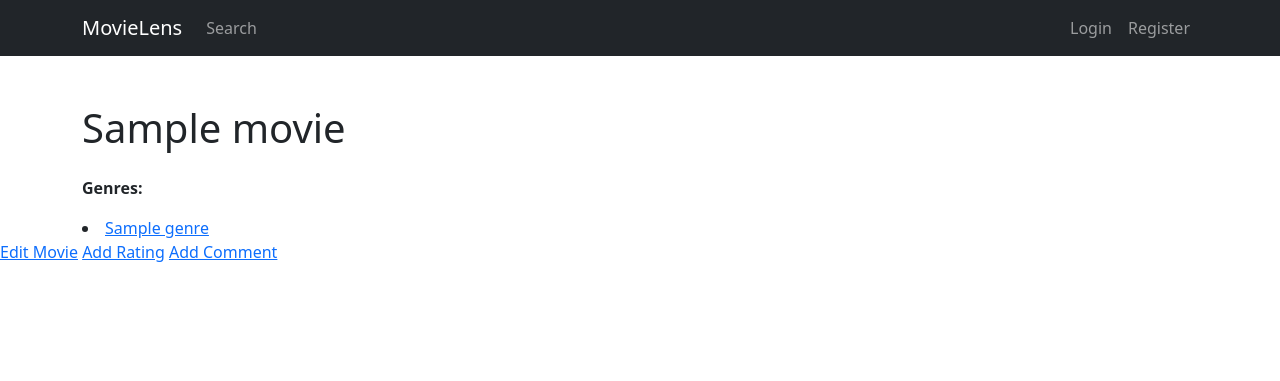
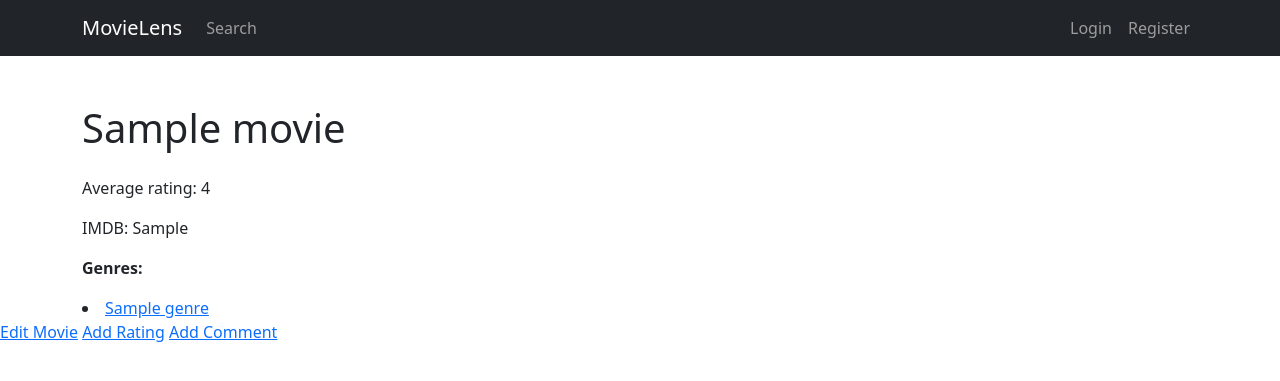
Before and after one commit to szmanda/adv-lab, a Django app: template assignment3/movielens/userview/templates/userview/movie_detail.html in a window 1280 px wide. Shown: the top 381 px of the page. Run offline with Django 4.2, Linux system fonts and the light colour scheme; the template is opened without the code that fills it: most values are stand-ins (such as "Sample title", 1, 10 or a date in 2020); data that the repository does not hold is empty.

Commit message:
Edit movie detail html

```diff
--- a/assignment3/movielens/userview/templates/userview/movie_detail.html
+++ b/assignment3/movielens/userview/templates/userview/movie_detail.html
@@ -3,6 +3,8 @@
 {% block content %}
 <div class="container mt-5">
   <h1 class="mb-4">{{ movie.title }}</h1>
+  <p>Average rating: {{ movie.average_rating }}</p>
+  <p>IMDB: {{ movie.imdb_reference }}</p>
   <p><strong>Genres:</strong></p>
   {% for genre in genres %}
     <li><a href="{% url 'genre_detail' genre.id %}">{{ genre.name }}</a></li>
```
Also changed, not shown: 1 other file.
